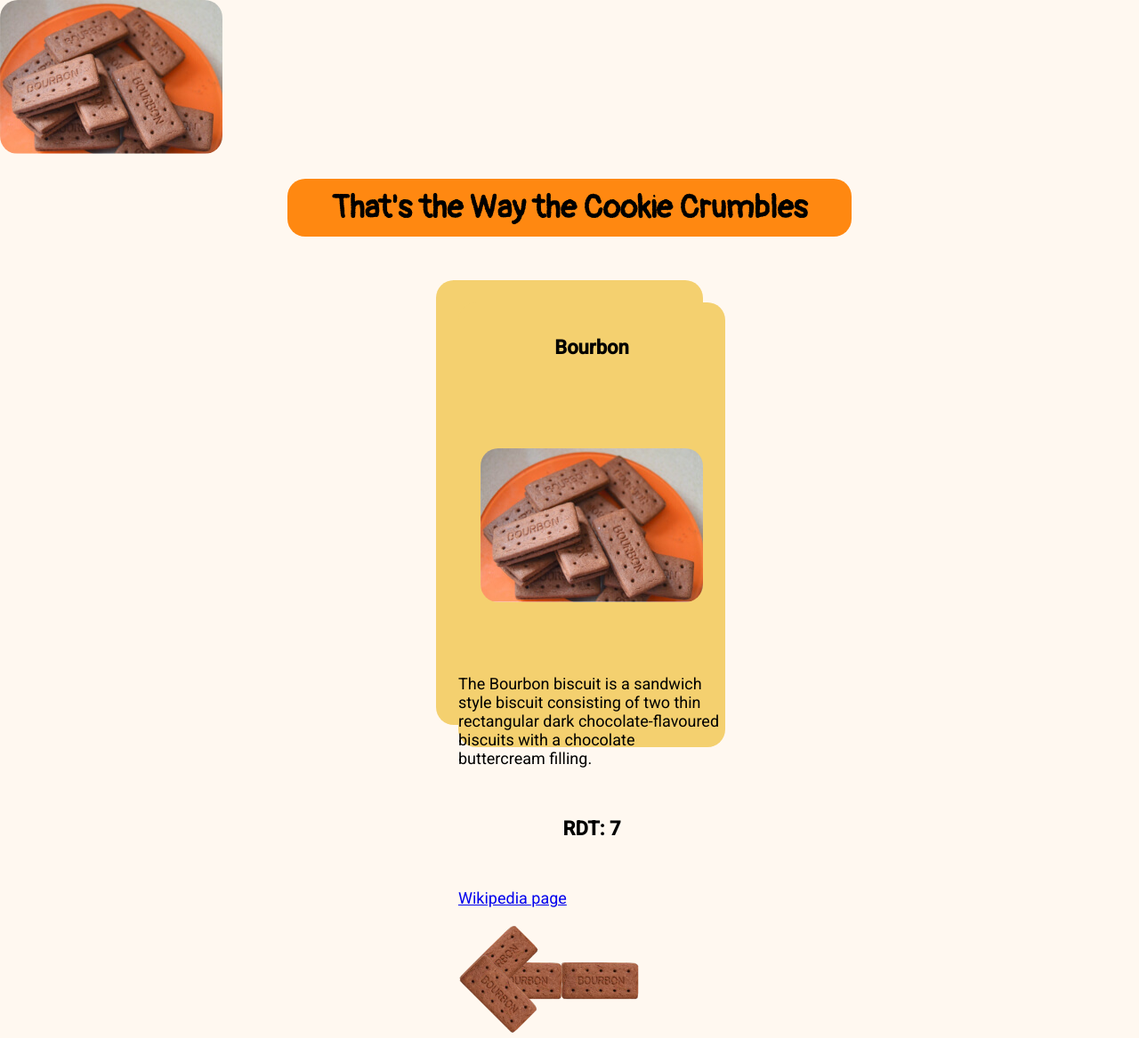
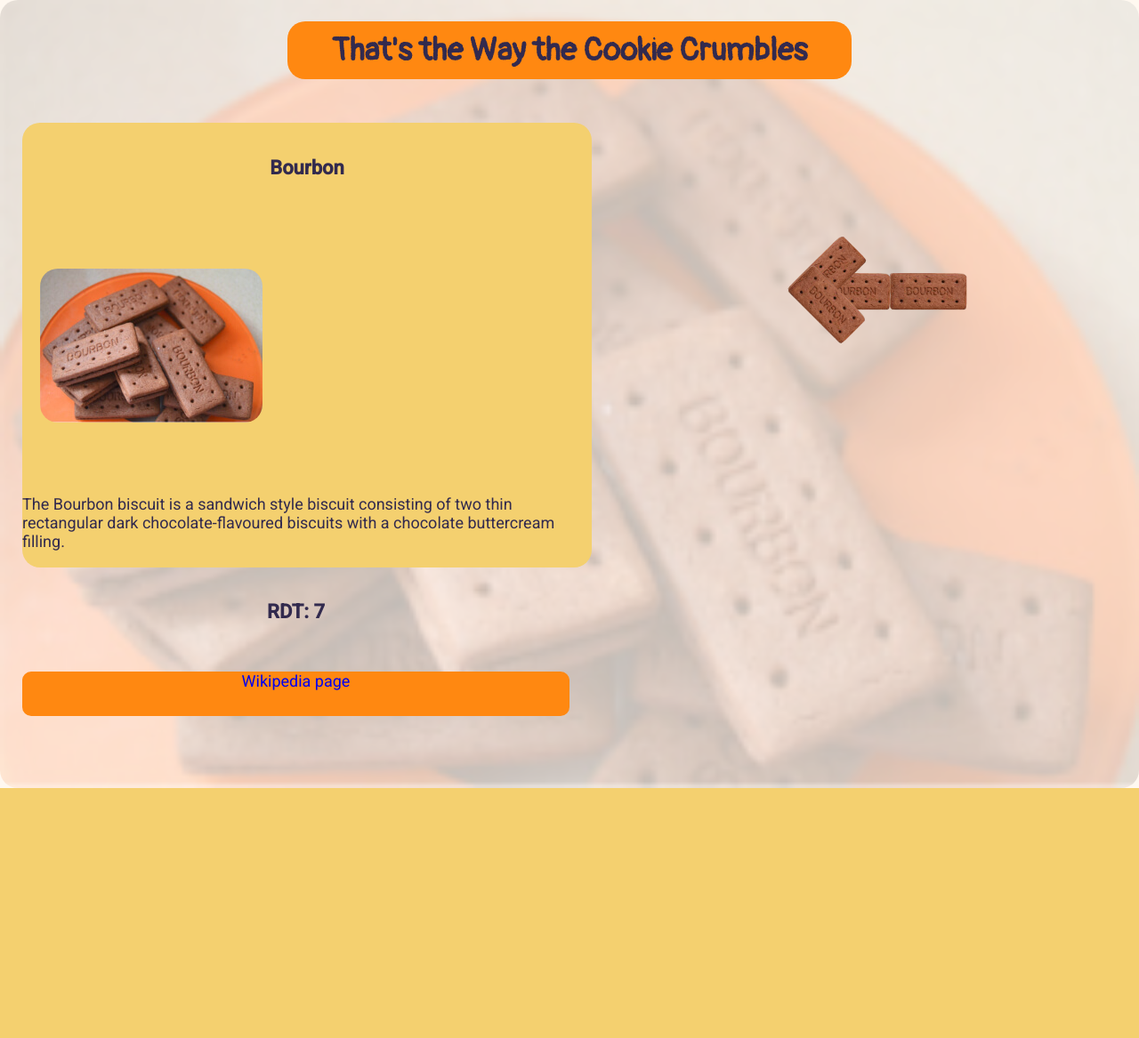
Before and after one commit to iO-Academy/2021-jan-sloths-biscuit-app, a PHP site: page /singleBiscuit.php?id=1 in a window 1280 px wide. Shown: the whole page at 89% size. After the commit the page ends 886 px from the top, so only its background shows below. Run offline with PHP 8.4, Linux system fonts and the light colour scheme; data comes from the database, SQL or seed files in the repository.

Commit message:
hopefully better

```diff
--- a/src/BiscuitDetailPrinter.php
+++ b/src/BiscuitDetailPrinter.php
@@ -20,10 +20,10 @@
 
         $biscuitString =
             '<img class="bg-image" src="' . $image .'"><div class="header-container"><h1>That\'s the Way the Cookie Crumbles</h1></div><div  class="outer-container">
-           <div class="card"><div class="card"><div class="title-container"><div class="item-header">
+           <div class="card"><div class="title-container"><div class="item-header">
 <h2>' . $name . '</h2></div></div>
 <div class="column-container"><div class="item-img"><img src="' . $image . '" alt="' . $name . ' biscuit' . '"></div></div>
-<div class="item-description-container"><div class="item-description"><p>' . $description . '</p></div><div class="item-data"><h3>RDT: ' . $RDT . '</h3></div><div class="wiki-btn"><a href="' . $wikipedia . '"><p>Wikipedia page</p></a><div class="back-btn"><a href="index.php"><img src="assets/images/bourbon-btn.png"></a></div></div></div>';
+<div class="item-description-container"><div class="item-description"><p>' . $description . '</p></div><div class="item-data"><h3>RDT: ' . $RDT . '</h3></div><div class="wiki-btn"><a href="' . $wikipedia . '"><p>Wikipedia page</p></a></div></div></div><div class="back-btn icon-animation"><a href="index.php"><img src="assets/images/bourbon-btn.png"></a></div></div></div>';
         return $biscuitString;
     }
 }
--- a/src/styles.css
+++ b/src/styles.css
@@ -1,19 +1,18 @@
 *, *::before, *::after{
     box-sizing: border-box;
 }
-
 html {
     font-size: 10px;
 }
-
 body {
     padding: 0;
     margin: 0;
     font-family: 'Roboto', sans-serif;
     font-size: 1.8rem;
+    color: #322A4E;
     background-color: #FFF8F0;
+    /*background: url("assets/images/gingernut.jpg");*/
 }
-
 h1 {
     font-family: 'Pangolin', cursive;
     background-color: #FF8811;
@@ -22,43 +21,62 @@
     text-align: center;
     display: inline-block;
 }
-
 h2, h3 {
     font-size: 2.2rem;
     text-align: center;
 }
-
 img {
-   border-radius: 20px;
+    border-radius: 20px;
 }
-
 .header-container {
     margin: 0 auto;
     display: flex;
     justify-content: space-around;
 }
-
 .outer-container {
     display: flex;
     flex-direction: row;
     flex-wrap: wrap;
     justify-content: center;
 }
-
+.column-container {
+    display: flex;
+    flex-flow: row nowrap;
+}
+.wiki-btn {
+    display: block;
+    height: 50px;
+    width: auto;
+    background-color: #FF8811;
+    border-radius: 10px;
+    text-align: center;
+}
+.wiki-btn-text {
+    padding: 15px;
+    color: #322A4E;
+    font-size: 2.2rem;
+}
+a {
+    text-decoration: none;
+}
+.item-description-container {
+    padding-right: 25px;
+}
+.back-btn {
+    margin: 150px auto;
+}
 .card {
     margin: 25px;
     background-color: #F4D06F;
-    width: 300px;
+    width: 640px;
     height: 500px;
     border-radius: 20px;
     display: flex;
     flex-direction: column;
 }
-
 .card:hover {
     background-color: #9DD9D2;
 }
-
 .item-data, .item-header, .item-img {
     height: 100px;
     display: flex;
@@ -66,13 +84,28 @@
     align-items: center;
     padding: 20px;
 }
-
 .item-img {
     height: 300px;
 }
-
+.bg-image {
+    /*background-image: url("assets/images/gingernut.jpg");*/
+    width: 100%;
+    height: auto;
+    opacity: 0.25;
+    position: absolute;
+    left: 0;
+    top: 0;
+    background-repeat: repeat;
+    z-index: -1;
+}
 @media screen and (max-width: 700px) {
     .header-container {
         margin: 50px;
     }
 }
+.icon-animation {
+    transition: all .3s ease-in-out;
+}
+.icon-animation:hover {
+    transform: scale(1.2);
+}
```
